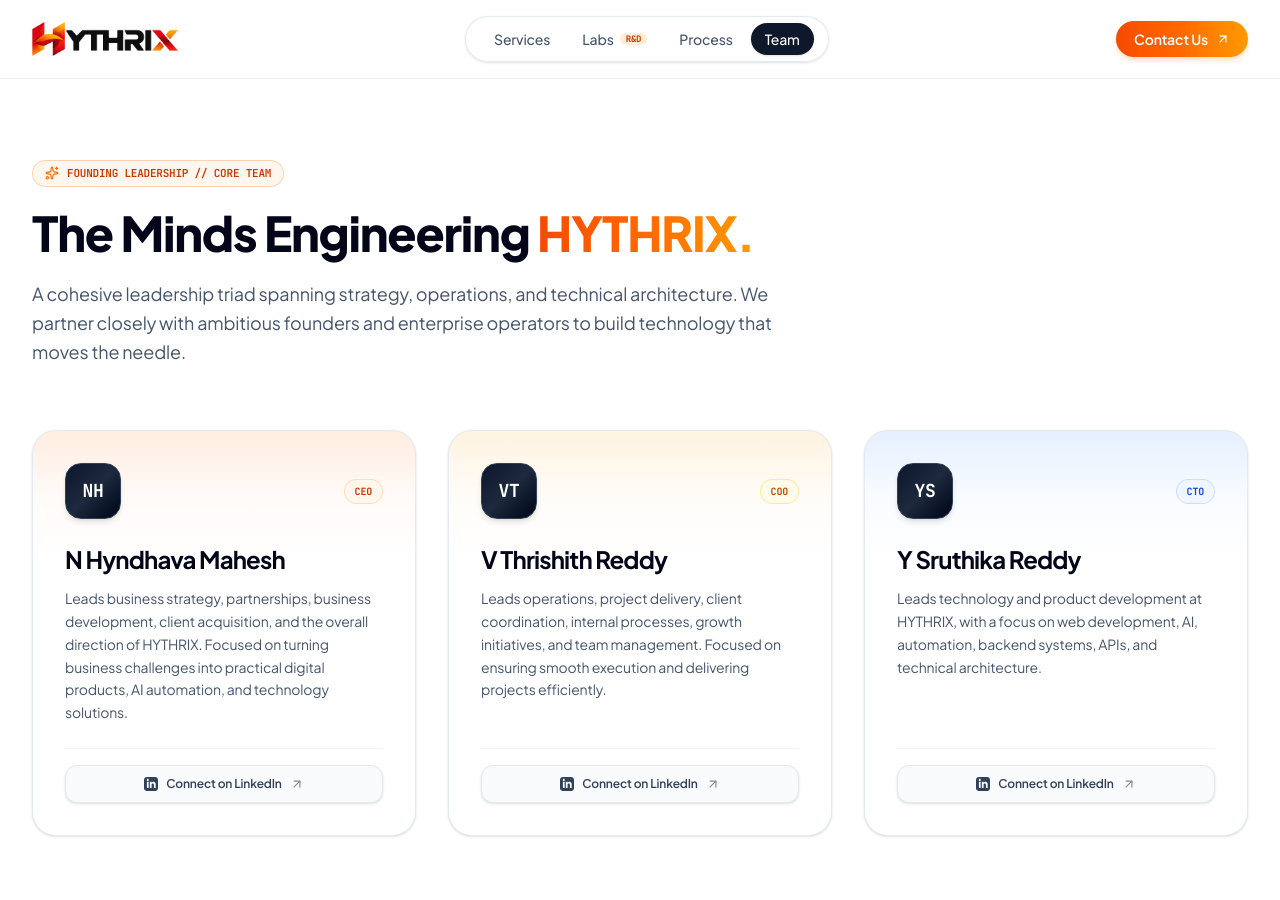
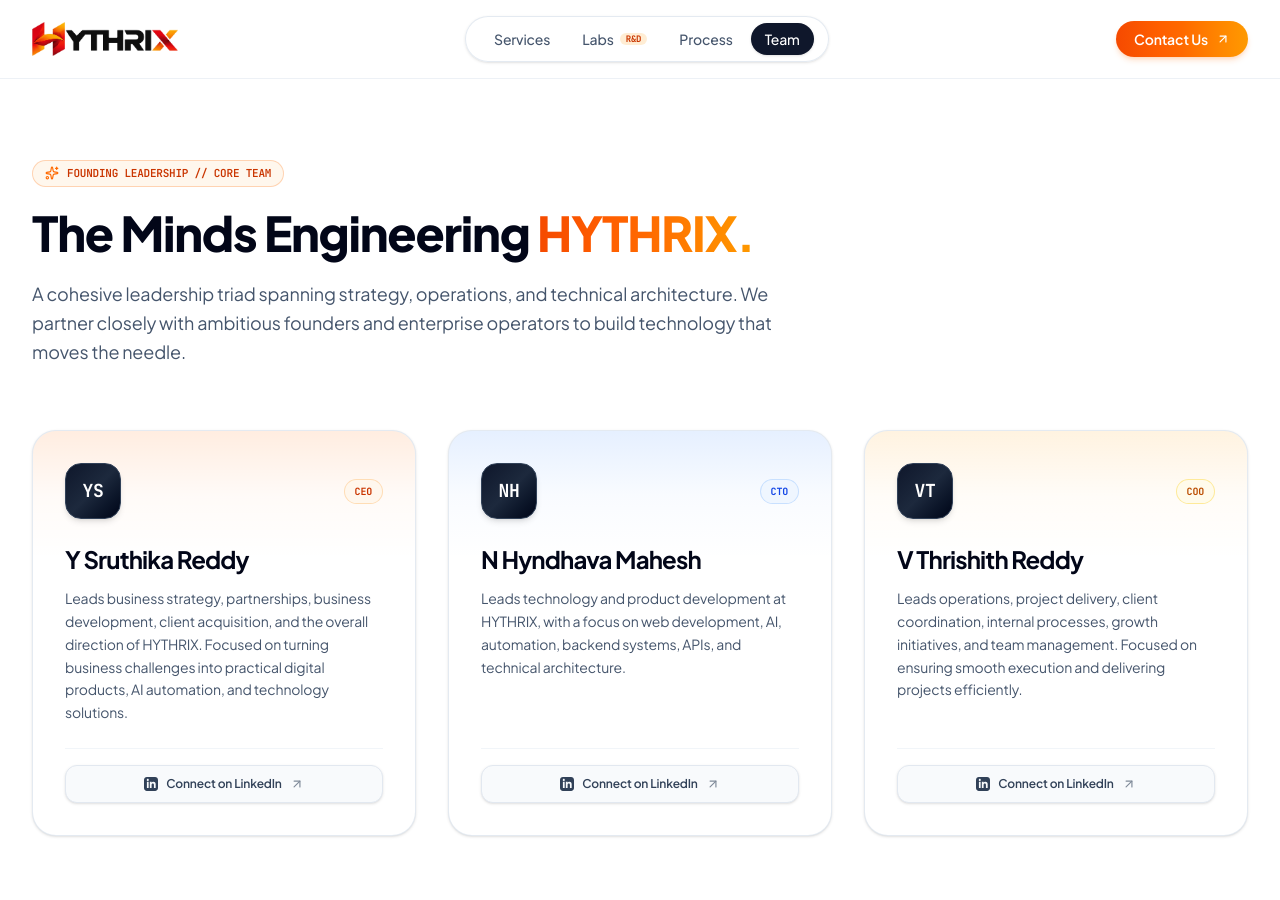
Before and after one commit to hyndhavamahesh345/Hythrix, a Next.js app in the folder frontend/: page /team in a window 1280 px wide. Shown: the top 900 px of the page. Built offline with nearby package versions, Linux system fonts and the light colour scheme.

Commit message:
Update team members roles and LinkedIn URL

```diff
--- a/frontend/src/app/team/layout.tsx
+++ b/frontend/src/app/team/layout.tsx
@@ -3,7 +3,7 @@
 export const metadata: Metadata = {
   title: "Leadership Team | HYTHRIX",
   description:
-    "Meet the leadership team behind HYTHRIX: N Hyndhava Mahesh (CEO), V Thrishith Reddy (COO), and Y Sruthika Reddy (CTO).",
+    "Meet the leadership team behind HYTHRIX: Y Sruthika Reddy (CEO), N Hyndhava Mahesh (CTO), and V Thrishith Reddy (COO).",
 };
 
 export default function TeamLayout({
--- a/frontend/src/frontend/components/sections/TeamSection.tsx
+++ b/frontend/src/frontend/components/sections/TeamSection.tsx
@@ -24,13 +24,22 @@
 export default function TeamSection({ onStartProject }: TeamSectionProps) {
   const teamMembers = [
     {
-      name: "N Hyndhava Mahesh",
-      initials: "NH",
+      name: "Y Sruthika Reddy",
+      initials: "YS",
       role: "CEO",
       badgeColor: "text-orange-700 bg-orange-50 border-orange-200/80",
       accentGlow: "from-orange-500/20 via-orange-500/5 to-transparent",
       bio: "Leads business strategy, partnerships, business development, client acquisition, and the overall direction of HYTHRIX. Focused on turning business challenges into practical digital products, AI automation, and technology solutions.",
-      linkedin: "https://www.linkedin.com/in/hyndhava-mahesh-30894a27/",
+      linkedin: "https://www.linkedin.com/in/sruthika-reddy-yedulla-023316321/",
+    },
+    {
+      name: "N Hyndhava Mahesh",
+      initials: "NH",
+      role: "CTO",
+      badgeColor: "text-blue-700 bg-blue-50 border-blue-200/80",
+      accentGlow: "from-blue-500/20 via-blue-500/5 to-transparent",
+      bio: "Leads technology and product development at HYTHRIX, with a focus on web development, AI, automation, backend systems, APIs, and technical architecture.",
+      linkedin: "https://www.linkedin.com/in/hyndhava-mahesh-30894a27a/",
     },
     {
       name: "V Thrishith Reddy",
@@ -40,15 +49,6 @@
       accentGlow: "from-amber-500/20 via-amber-500/5 to-transparent",
       bio: "Leads operations, project delivery, client coordination, internal processes, growth initiatives, and team management. Focused on ensuring smooth execution and delivering projects efficiently.",
       linkedin: "https://www.linkedin.com/in/thrishith-reddy-vootkur-b03997381/",
-    },
-    {
-      name: "Y Sruthika Reddy",
-      initials: "YS",
-      role: "CTO",
-      badgeColor: "text-blue-700 bg-blue-50 border-blue-200/80",
-      accentGlow: "from-blue-500/20 via-blue-500/5 to-transparent",
-      bio: "Leads technology and product development at HYTHRIX, with a focus on web development, AI, automation, backend systems, APIs, and technical architecture.",
-      linkedin: "https://www.linkedin.com/in/sruthika-reddy-yedulla-023316321/",
     },
   ];
 
```
